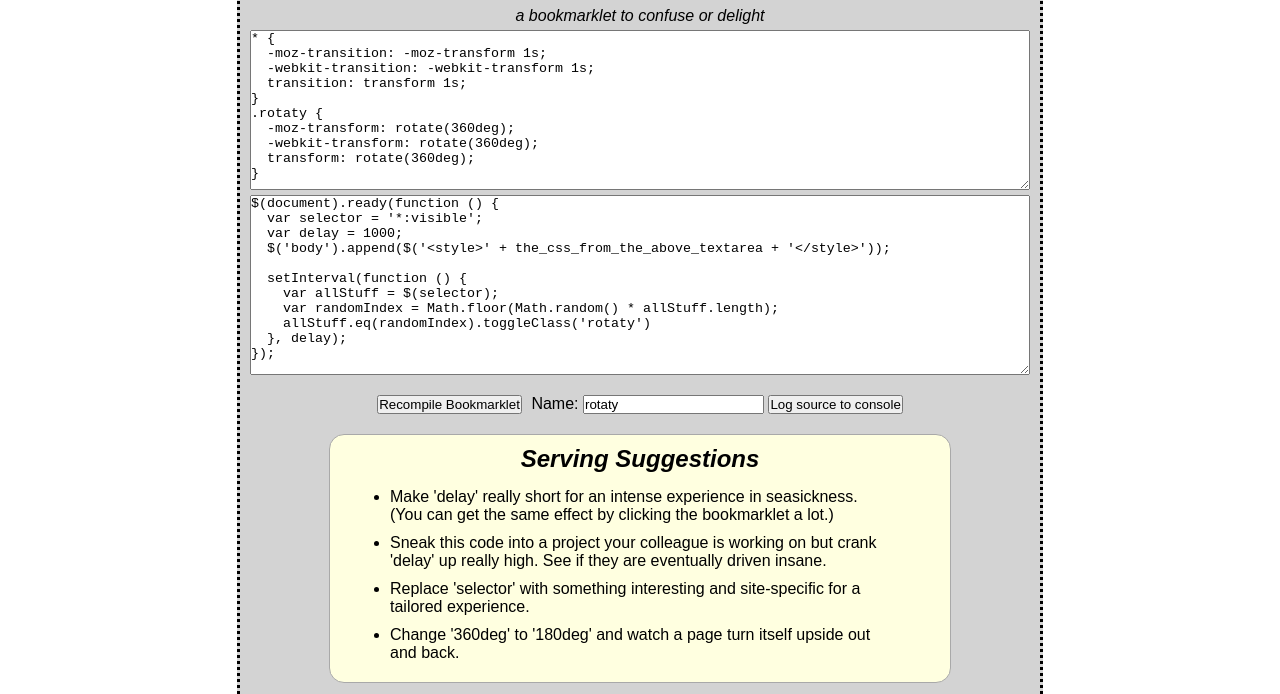
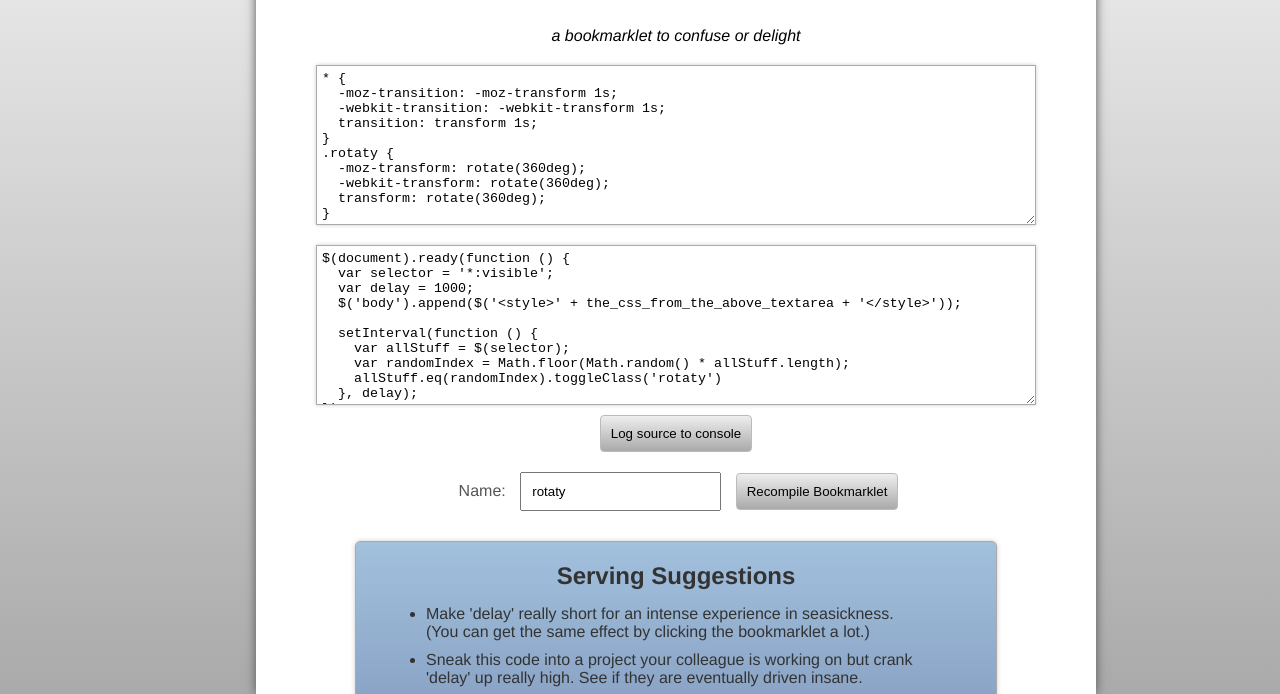
Before and after one commit to tjgrathwell/rotaty, a plain HTML site: page index.html in a window 1280 px wide. Shown: the part 106-800 px from the top of the page. Drawn offline with nearby package versions, Linux system fonts and the light colour scheme.

Commit message:
Style changes from Onsi & friends

```diff
--- a/index.html
+++ b/index.html
@@ -39,37 +39,70 @@
     }
 
     body, html {
-      height: 100%;
+      position: absolute;
+      top: 0;
+      left: 0;
+      right: 0;
+      bottom: 0;
     }
 
     body {
       text-align: center;
-      font-family: sans-serif;
+      font-family: "Helvetica Neue", sans-serif;
+      background-color: #eee;
+      background: -webkit-linear-gradient(top, #eee, #aaa);
+    }
+
+    em {
+      display: block;
+      margin: 10px 0;
     }
 
     .content {
-      border-left: 3px dotted black;
-      border-right: 3px dotted black;
-      padding: 5px auto;
-      min-height: 100%;
-      width: 800px;
+      position: absolute;
+      left: 20%;
+      right: 20%;
+      padding: 20px;
+      top: 0;
+      bottom: 0;
+      min-width: 800px;
       margin: 0 auto;
-      background-color: lightgrey;
+      background-color: white;
+      box-shadow: 0 0 10px 0 #555;
+      overflow: auto;
     }
 
-    textarea.css {
-      width: 780px;
+    textarea {
+      padding: 5px;
+      width: 90%;
       height: 160px;
-      margin: 5px 0;
+      margin: 10px auto;
+      box-shadow: 0 0 4px 0 #ccc;
+      border: 1px solid #aaa;
+      -webkit-appearance: none;
     }
 
-    textarea.js {
-      width: 780px;
-      height: 180px;
+    button {
+      padding: 10px;
+      background: -webkit-linear-gradient(top, #eee, #aaa);
+      border: solid 1px #bbb;
+      border-radius: 4px;
+      cursor: pointer;
+    }
+
+    button:active {
+      background: -webkit-linear-gradient(top, #ccc, #eee);
+    }
+
+    input {
+      margin-left: 10px;
+      padding: 10px;
     }
 
     label {
       margin-left: 5px;
+      margin-right: 10px;
+      color: #555;
     }
 
     ul {
@@ -109,7 +142,6 @@
     }
 
     h2 {
-      font-style: italic;
       margin-bottom: 15px;
     }
 
@@ -130,12 +162,15 @@
     }
 
     .bubble {
-      border: 1px solid darkgray;
-      padding: 10px;
-      border-radius: 15px;
-      background-color: lightyellow;
+      box-shadow: 0 0 5px 0 #ccc;
+      border: 1px solid #aaa;
+      padding: 20px;
+      border-radius: 5px;
+      background-color: rgb(162, 193, 221);
+      background: -webkit-linear-gradient(rgb(162, 193, 221), rgb(122, 143, 181));
+      color: #333;
       width: 600px;
-      margin: 0 auto;
+      margin: 30px auto 20px auto;
     }
   </style>
 
@@ -179,7 +214,7 @@
 
 <div class='content'>
   <div class='bookmarklet'>
-    <div class='arrow-left'>►</div><a href="#"></a><div class='arrow-right'>◄</div>
+    <div class='arrow-left'>▶</div><a href="#"></a><div class='arrow-right'>◀</div>
     <p class='hint'>(Drag it to your bookmarks bar!)</p>
   </div>
 
@@ -211,10 +246,10 @@ $(document).ready(function () {
 });
   </textarea>
 
+  <button class='dump-source'>Log source to console</button>
   <div class='generator'>
+    <label>Name: <input class='bookmarklet-name' type='text' value='rotaty'></label>
     <button class='create-bookmarklet'>Recompile Bookmarklet</button>
-    <label>Name: <input class='bookmarklet-name' type='text' value='rotaty'></label>
-    <button class='dump-source'>Log source to console</button>
   </div>
 
   <div class='bubble'>
```
Also changed, not shown: 1 other file.
